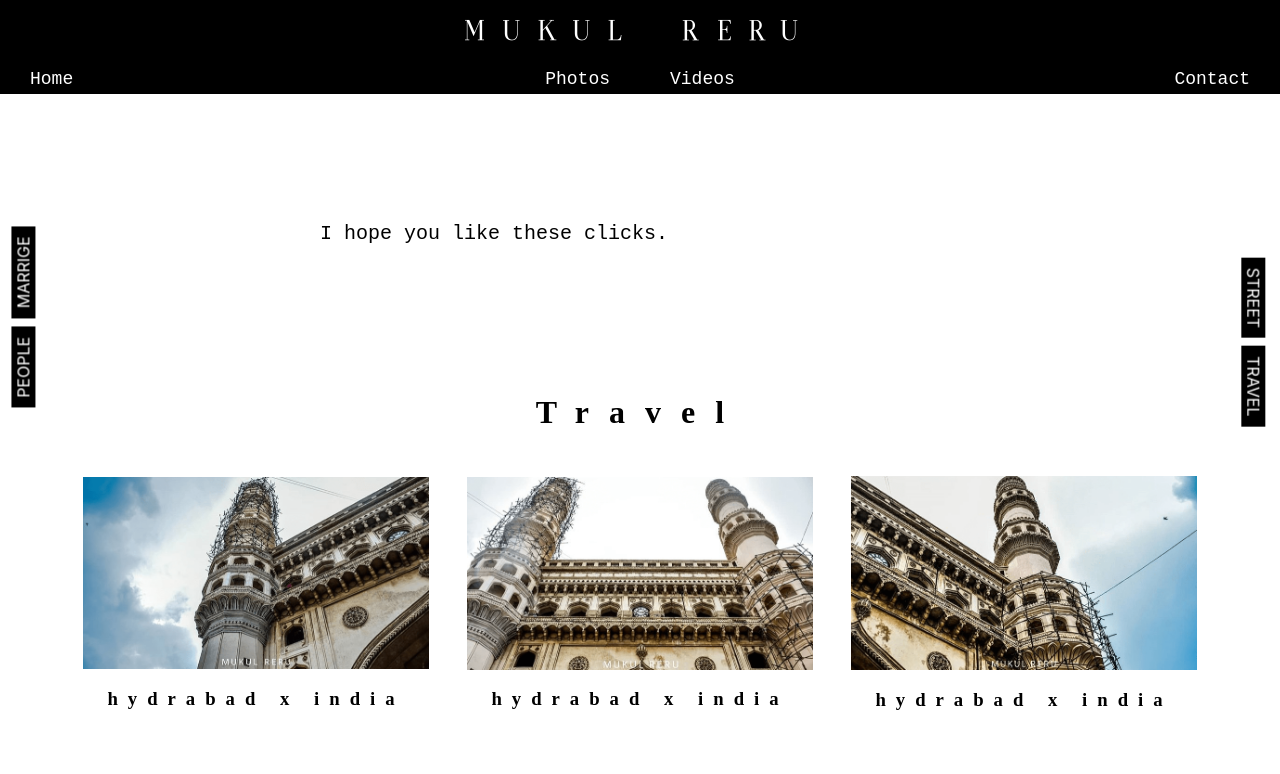
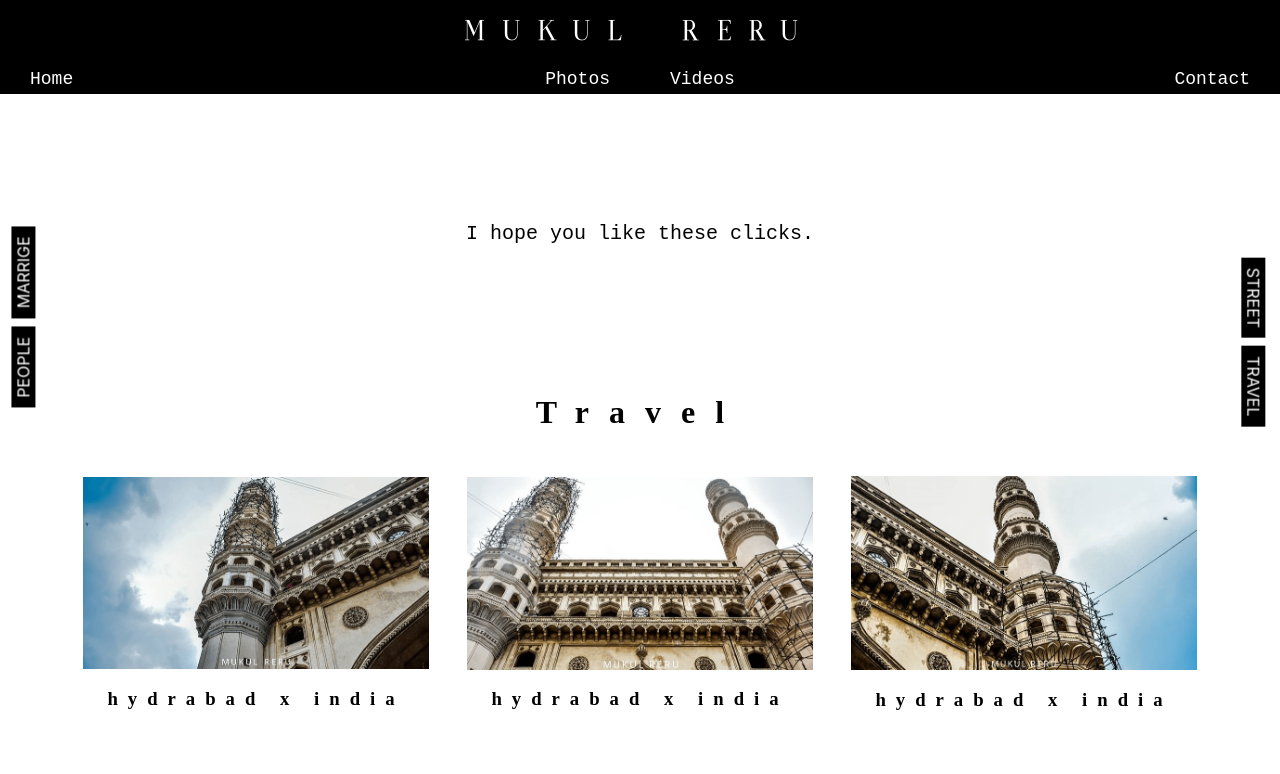
Before and after one commit to Tusha-ar/Mukul_portfolio, a React (Create React App) app: page /photos in a window 1280 px wide. Shown: the top 774 px of the page. Built offline with nearby package versions, Linux system fonts and the light colour scheme; a web font is replaced by a local one.

Commit message:
new photos

```diff
--- a/src/Components/Photos/Photos.js
+++ b/src/Components/Photos/Photos.js
@@ -5,8 +5,7 @@ import PhotoSections from '../PhotoSections/PhotoSections';
 
 const Photos =()=>{
     return(
-        <div
-        className='photos'>
+        <div className='photos' id='photos'>
             <PhotoNav/>
             <p>
                 I hope you like these clicks.
--- a/src/Components/Photos/photos.scss
+++ b/src/Components/Photos/photos.scss
@@ -1,8 +1,6 @@
 .photos{
     & p{
-        & h2{
-            font-family: monospace;
-        }
+        text-align: center;
         font-family: monospace;
         font-size: 20px;
         margin: 10% 25%;
```
